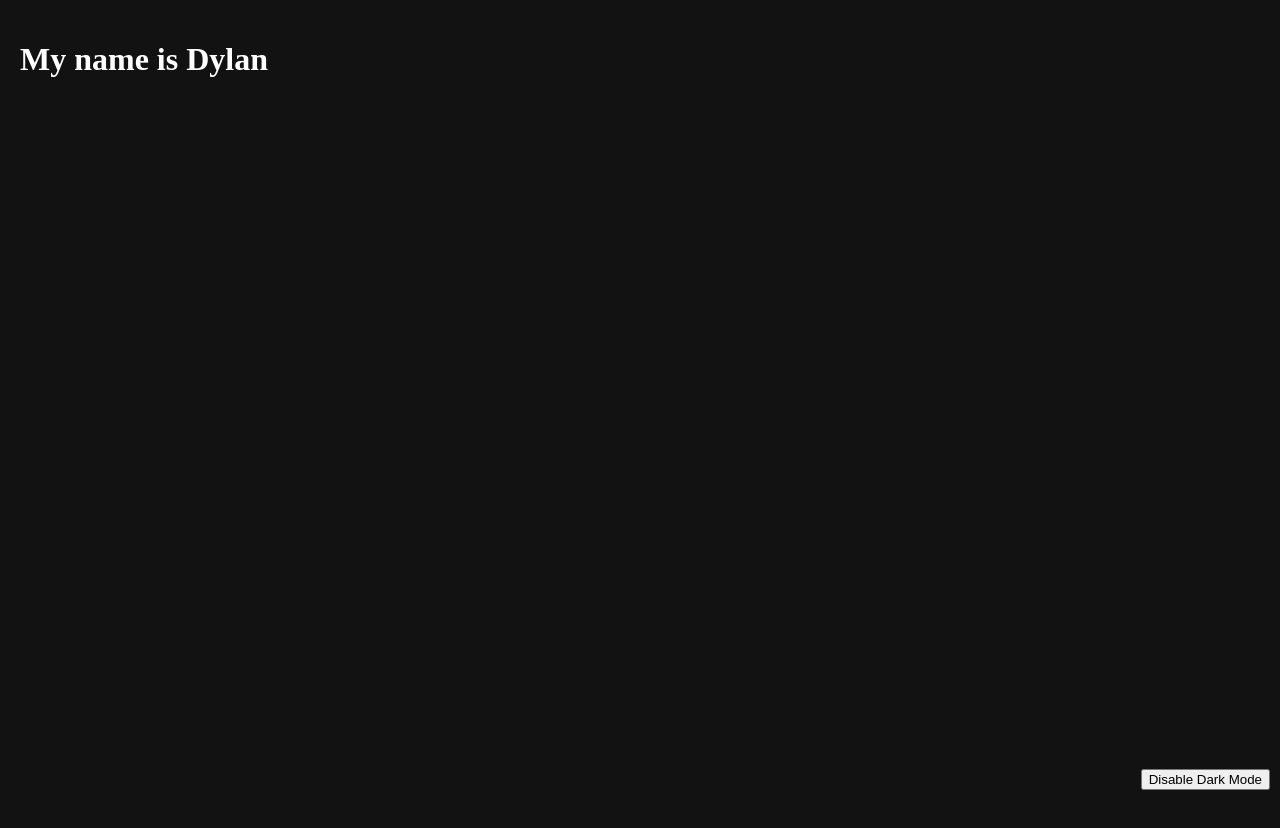
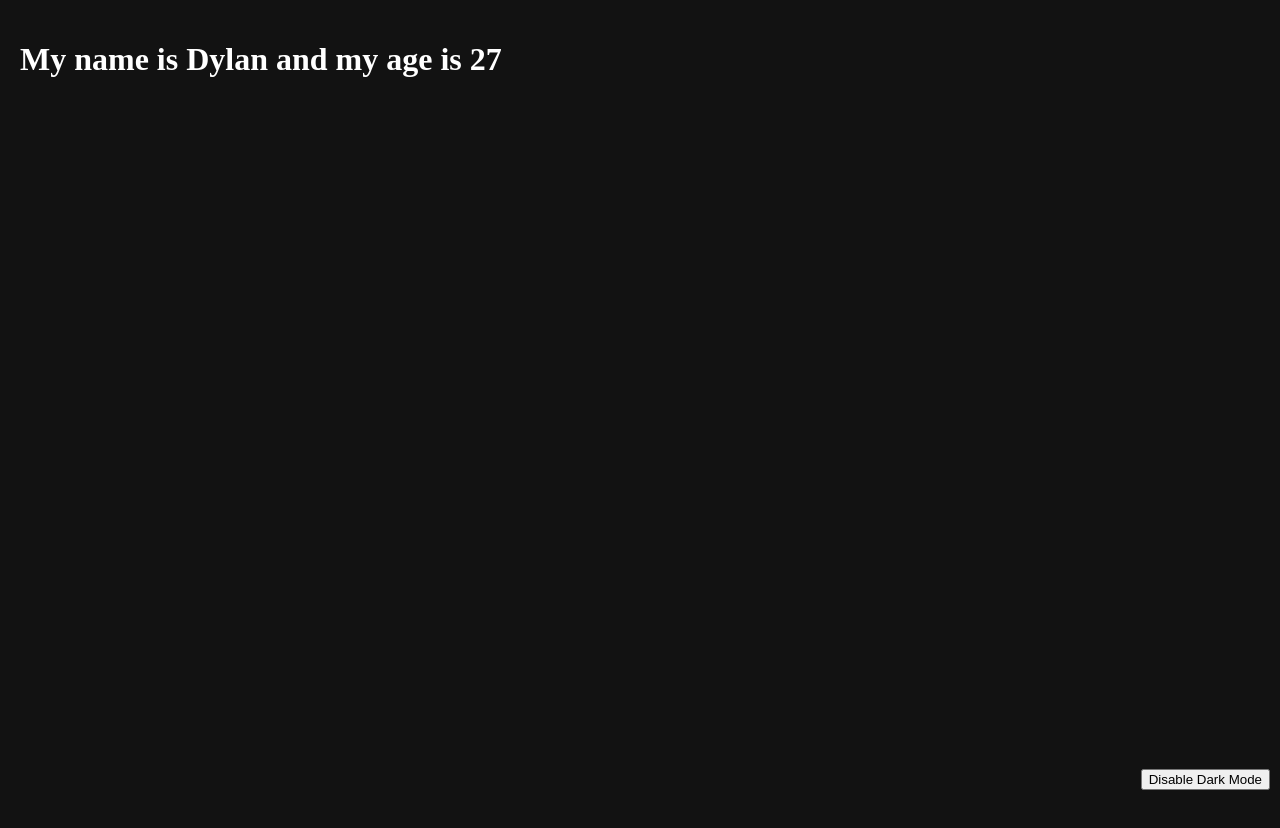
Before and after one commit to DylanIz/ReactTraining, a React (Vite) app in the folder ReactUpskill/react-demo/: page / in a window 1280 px wide. Shown: the top 828 px of the page. Built offline with nearby package versions, Linux system fonts and the light colour scheme.

Commit message:
Passing multiple contexts

```diff
--- a/ReactUpskill/react-demo/src/App.tsx
+++ b/ReactUpskill/react-demo/src/App.tsx
@@ -4,16 +4,20 @@ import DarkMode from "./Components/DarkMode";
 import PropDrillA from "./Components/PropDrillA";
 
 export const Data = createContext("John Doe");
+export const Data1 = createContext(99);
 
 const App = () => {
   const name = "Dylan";
+  const age = 27;
   return (
     <>
       <Data.Provider value={name}>
+        <Data1.Provider value={age}>
         <div className="app-container">
           <PropDrillA />
           <DarkMode />
         </div>
+        </Data1.Provider>
       </Data.Provider>
     </>
   );
--- a/ReactUpskill/react-demo/src/Components/PropDrillC.tsx
+++ b/ReactUpskill/react-demo/src/Components/PropDrillC.tsx
@@ -1,11 +1,22 @@
 import React from "react";
 import { Data } from "../App";
+import { Data1 } from "../App";
 
 const PropDrillC = () => {
   return (
     <Data.Consumer>
       {(name) => {
-        return <h1>My name is {name}</h1>;
+        return (
+          <Data1.Consumer>
+            {(age) => {
+              return (
+                <h1>
+                  My name is {name} and my age is {age}
+                </h1>
+              );
+            }}
+          </Data1.Consumer>
+        );
       }}
     </Data.Consumer>
   );
```
